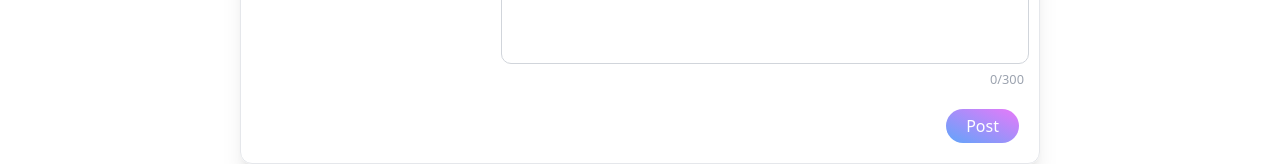
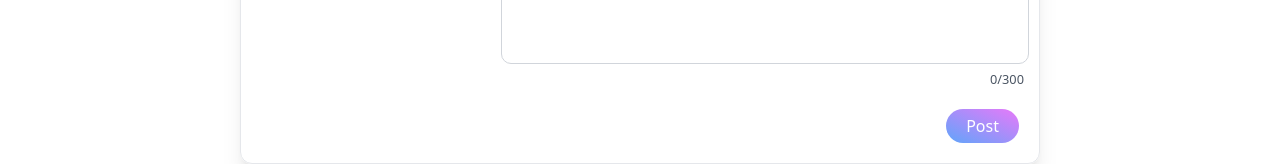
Before and after one commit to minhkhoa6868/blog-web-project, a React (Vite) app: page /newBlog in a window 1280 px wide. Shown: the part 555-719 px from the top of the page. Built offline with nearby package versions, Linux system fonts and the light colour scheme.

Commit message:
master - change style of count word of post

```diff
--- a/src/page/NewBlog.jsx
+++ b/src/page/NewBlog.jsx
@@ -86,7 +86,7 @@ export default function NewBlog() {
             outline-none dark:border-gray-500 dark:focus:border-gray-400 transition-all ease duration-300
             bg-transparent resize-none sm:h-[400px]"
           ></textarea>
-          <p className="text-end mr-[5px] text-[0.8rem] text-gray-400">{countPost}/300</p>
+          <p className="text-end mr-[5px] text-[0.8rem] text-gray-600 dark:text-gray-300">{countPost}/300</p>
         </div>
       </div>
       <div className="flex justify-end mr-[20px] mb-[20px]">
```
